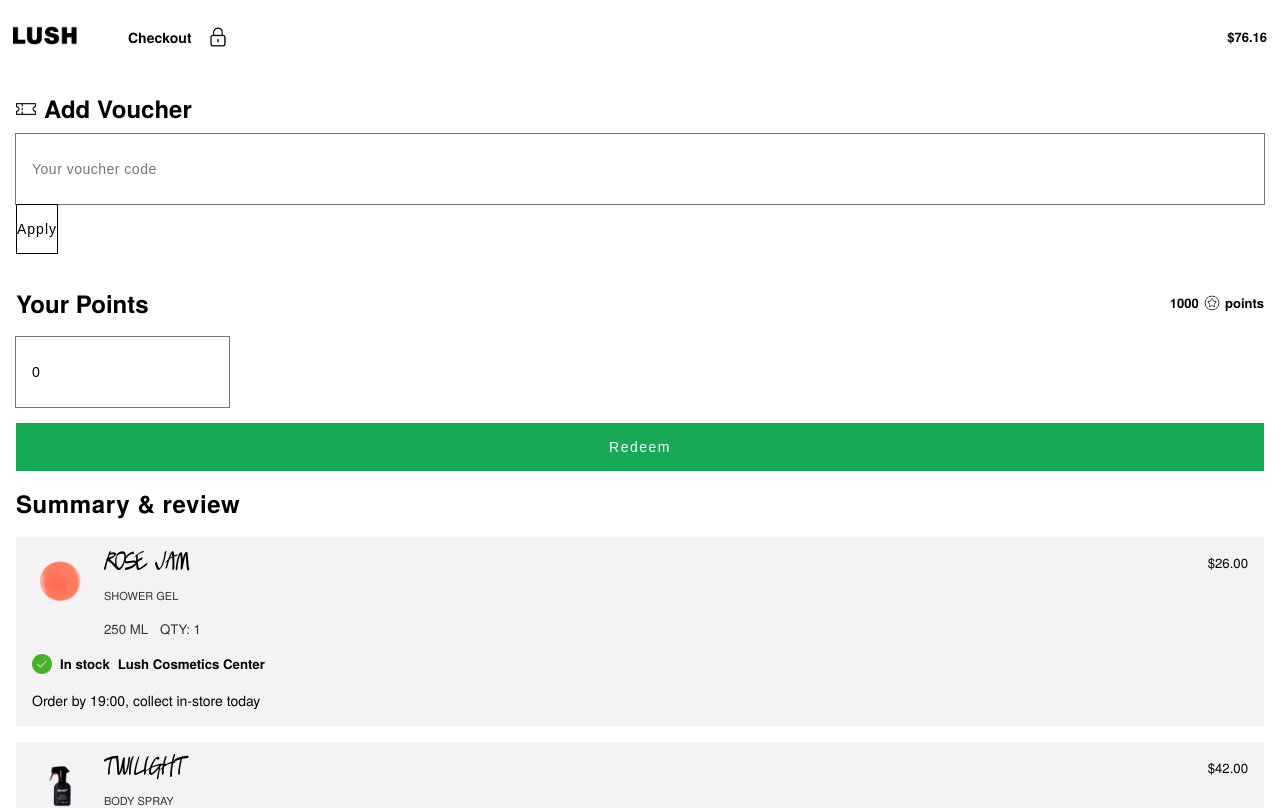
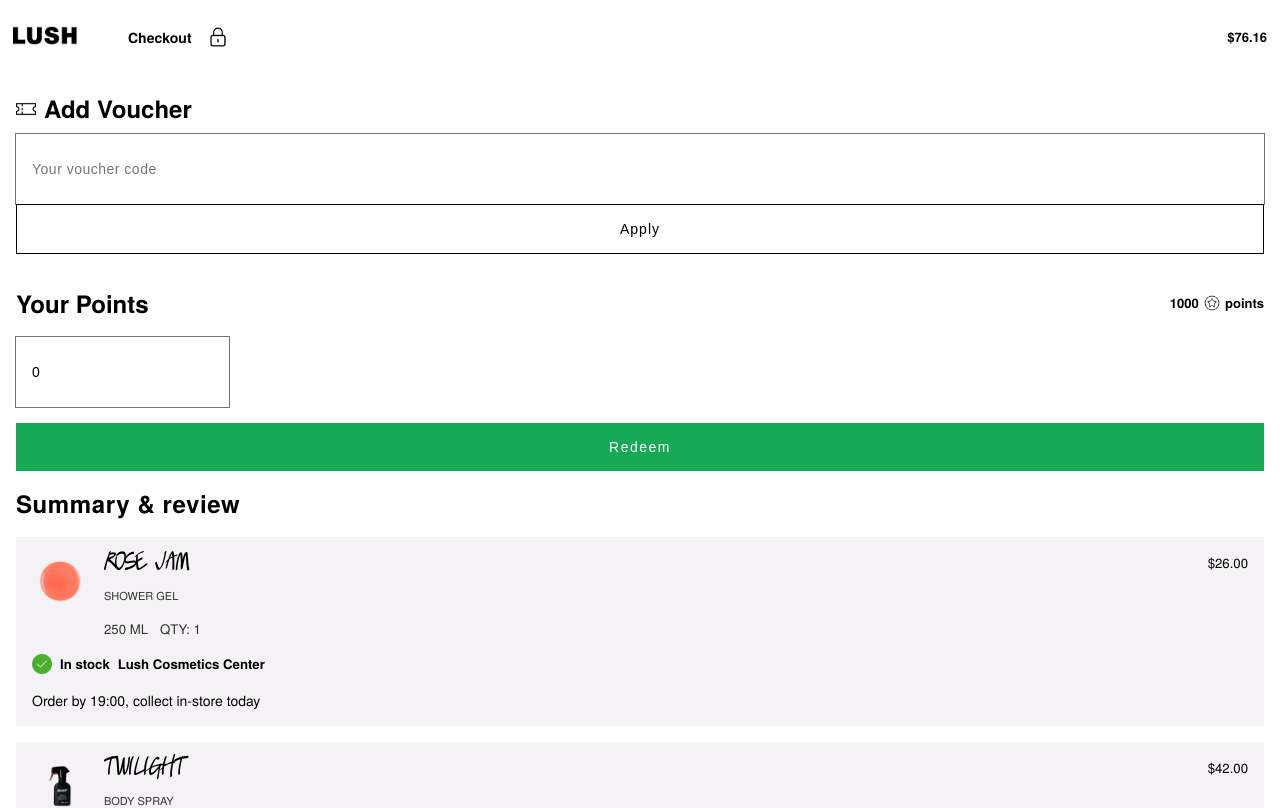
Before and after one commit to Mahdisahar/code-collective-client, a React (Create React App) app: page /checkout in a window 1280 px wide. Shown: the top 808 px of the page. Built offline with nearby package versions, Linux system fonts and the light colour scheme.

Commit message:
update redeem button style

```diff
--- a/src/pages/CheckoutPage/CheckoutPage.scss
+++ b/src/pages/CheckoutPage/CheckoutPage.scss
@@ -130,7 +130,8 @@
 }
 
 &__apply {
-  flex: 0.5;
+  // flex: 0.5;
+  width: 100%;
   cursor: pointer;
   line-height: 1;
   background: transparent;
@@ -187,7 +188,6 @@
   align-items: center;
   gap:0.5rem;
 }
-
 }
 
 .checkout-header {
```
